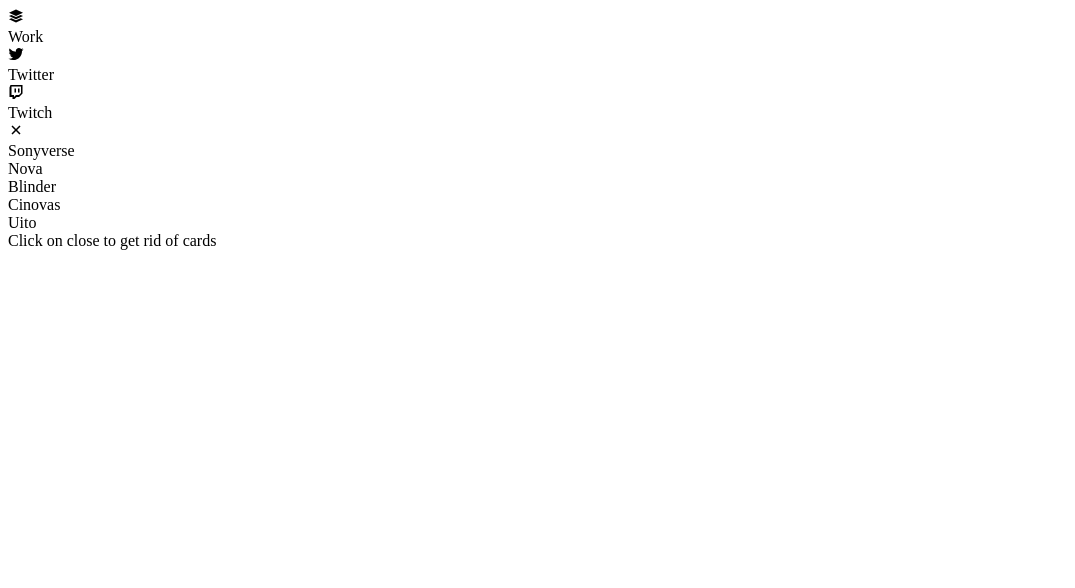
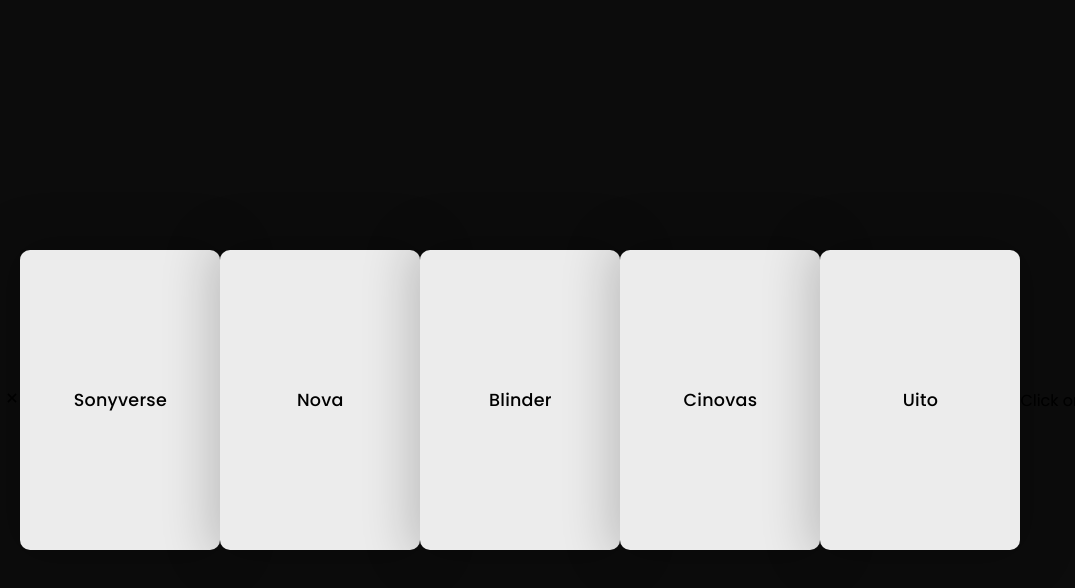
Before and after one commit to CJR85/card_reveal, a plain HTML site: page index.html in a window 1280 px wide. Shown: the whole page, without its empty margins (0-1075 px from the left). Drawn offline with nearby package versions, Linux system fonts and the light colour scheme.

Commit message:
Style all classes

```diff
--- a/style.css
+++ b/style.css
@@ -1,5 +1,114 @@
+@import url('https://fonts.googleapis.com/css2?family=Poppins:wght@400;500;700&display=swap');
+
 :root {
   --bg: #0c0c0c;
   --border: #303030;
   --color: #7e7e7e;
 }
+
+* {
+  margin: 0;
+  padding: 0;
+  box-sizing: border-box;
+}
+
+html,
+body {
+  width: 100vw;
+  height: 100vh;
+  overflow: hidden;
+  font-family: 'Poppins', sans-serif;
+}
+
+.container {
+  width: 100%;
+  height: 100%;
+  background: var(--bg);
+  color: var(--color);
+  display: flex;
+  justify-content: center;
+  align-items: center;
+}
+
+.nav {
+  display: flex;
+  gap: 25px;
+  cursor: pointer;
+}
+
+.nav .nav-item {
+  position: relative;
+  display: flex;
+  flex-direction: column;
+  align-items: center;
+  gap: 10px;
+}
+
+.nav .nav-item .nav-icon {
+  display: flex;
+  justify-content: center;
+  align-items: center;
+  width: 50px;
+  height: 50px;
+  background: rgb(40, 40, 40);
+  background: linear-gradient(180deg, rgba(40, 40, 1) 0%, rgba(20, 20, 1) 100%);
+  border: 1px solid var(--border);
+  border-radius: 10px;
+}
+
+.nav .nav-item .nav-icon ion-icon {
+  color: #fff;
+}
+
+.nav .nav-item .nav-icon-name {
+  position: relative;
+  top: 10px;
+  font-size: 12.5px;
+  font-weight: 500;
+  letter-spacing: 0.5px;
+  opacity: 0;
+  transition: 0.3s;
+}
+
+.nav .nav-item:hover .nav-icon-name {
+  top: 0;
+  opacity: 1;
+}
+
+.drawer::after {
+  content: '';
+  position: absolute;
+  top: -2.5px;
+  right: -2.5px;
+  width: 10px;
+  height: 10px;
+  background: #fff;
+  border-radius: 100%;
+}
+
+.cards {
+  position: absolute;
+  top: 0;
+  left: 0;
+  width: 100%;
+  height: 100%;
+  display: flex;
+  justify-content: center;
+  align-items: center;
+  pointer-events: none;
+}
+
+.cards .card {
+  position: relative;
+  width: 200px;
+  height: 300px;
+  border-radius: 10px;
+  background: #ececec;
+  box-shadow: 0 0 50px 10px rgba(0, 0, 0, 0.2);
+  display: flex;
+  justify-content: center;
+  align-items: center;
+  font-size: 17.5px;
+  font-weight: 500;
+  letter-spacing: 0.25px;
+}
```
